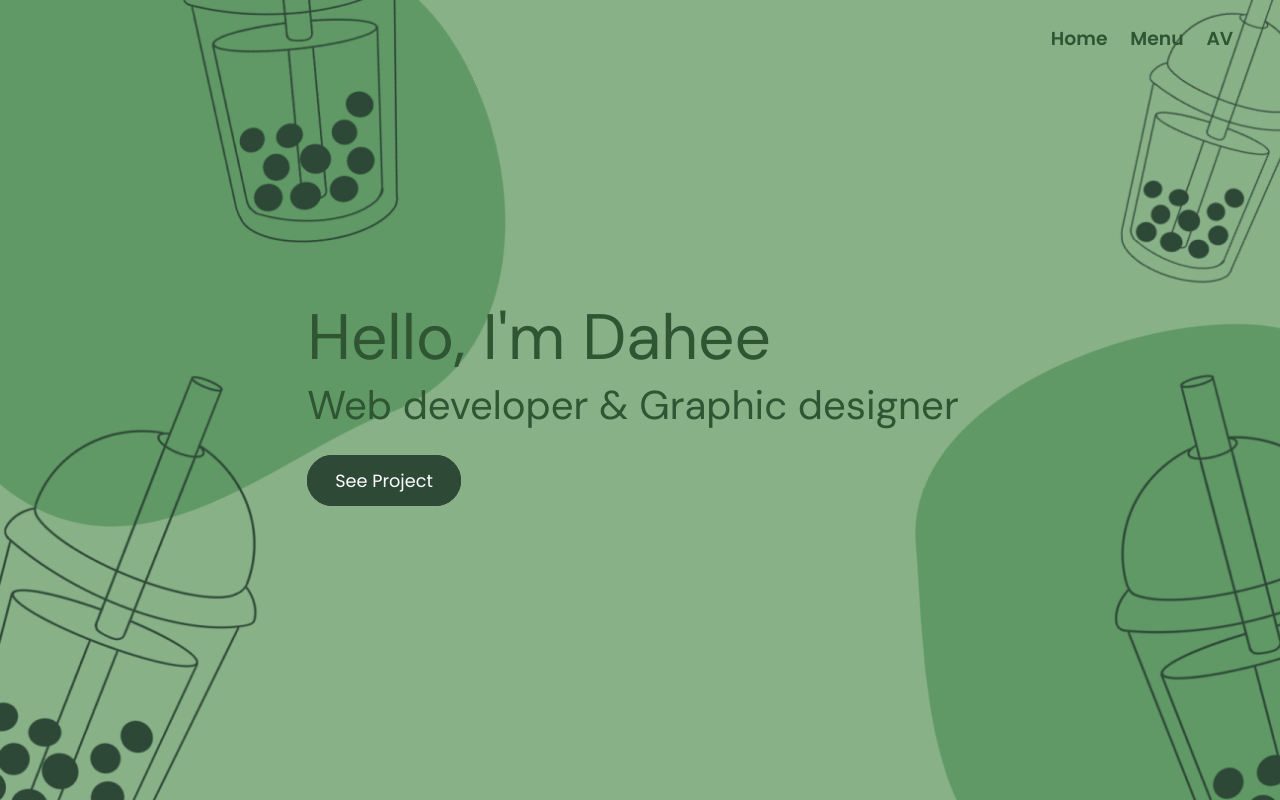
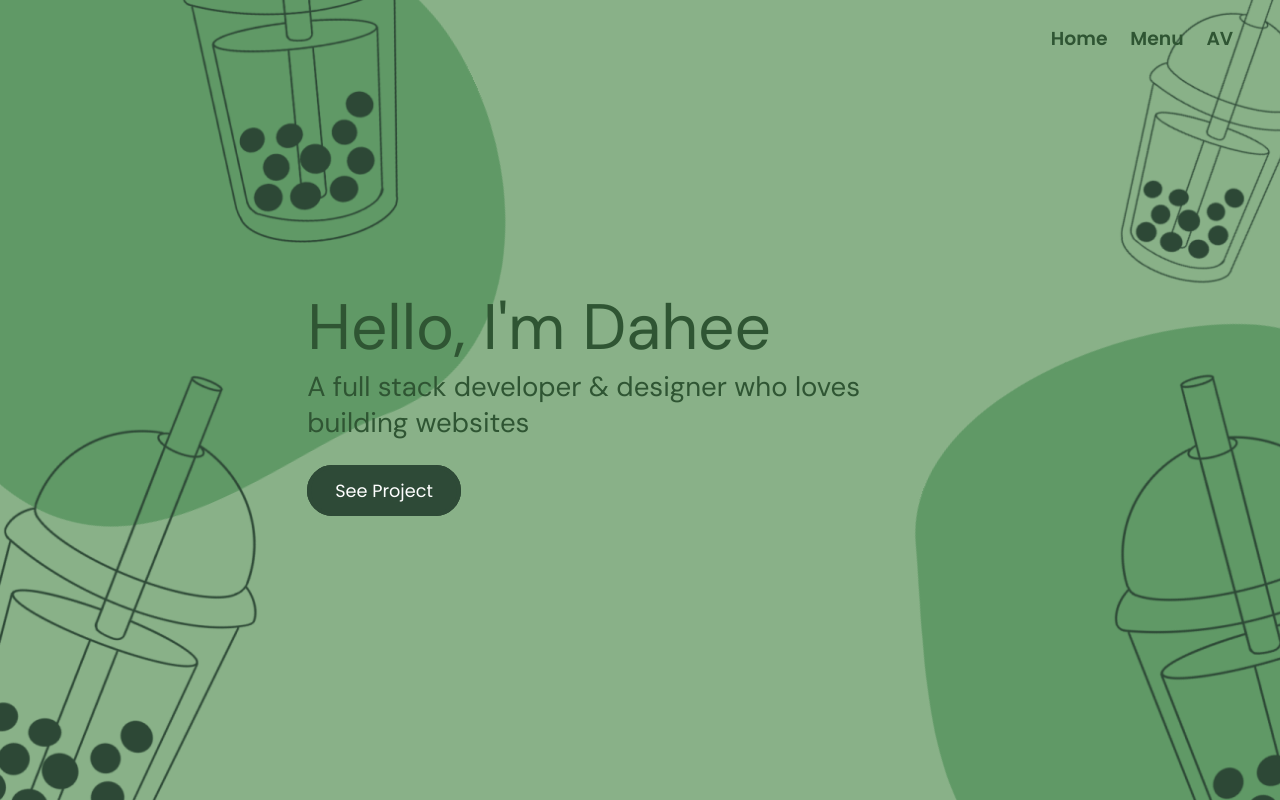
Before and after one commit to dahkimr/dahkimr.github.io, a React (Create React App) app in the folder cafe-app/: page / in a window 1280 px wide. Built offline with nearby package versions, Linux system fonts and the light colour scheme.

Commit message:
edit to home page

```diff
--- a/cafe-app/src/components/atoms/Typography/styles.module.scss
+++ b/cafe-app/src/components/atoms/Typography/styles.module.scss
@@ -6,7 +6,7 @@
 
 .heading2 {
     font-family: "DM Sans", sans-serif;
-    font-size: calc(2.2vw + 12px);
+    font-size: calc(2vw + 2px);
     // white-space: pre-wrap;
 }
 
--- a/cafe-app/src/pages/Welcome/index.jsx
+++ b/cafe-app/src/pages/Welcome/index.jsx
@@ -25,7 +25,9 @@ const Welcome = () => {
                 <div className={styles.headingContainer}>
                     <div className={styles.headingText}>
                         <Typography.Heading1 text={"Hello, I'm Dahee"} color={COLOURS.darkGreen} />
-                        <Typography.Heading2 text={"Web developer & Graphic designer"} color={COLOURS.darkGreen} />
+                        <div className={styles.headingTextContainer}>
+                            <Typography.Heading2 text={`A full stack developer & designer who loves building websites`} color={COLOURS.darkGreen} />
+                        </div>
                     </div>
                     <VerticalSpacer height="24px" />
                     <div>
--- a/cafe-app/src/pages/Welcome/styles.module.scss
+++ b/cafe-app/src/pages/Welcome/styles.module.scss
@@ -30,6 +30,10 @@
     text-align: left;
     // display: flex;
     // justify-content: left;
+}
+
+.headingTextContainer {
+    width: 39% !important;
 }
 
 .imageContainer {
```
